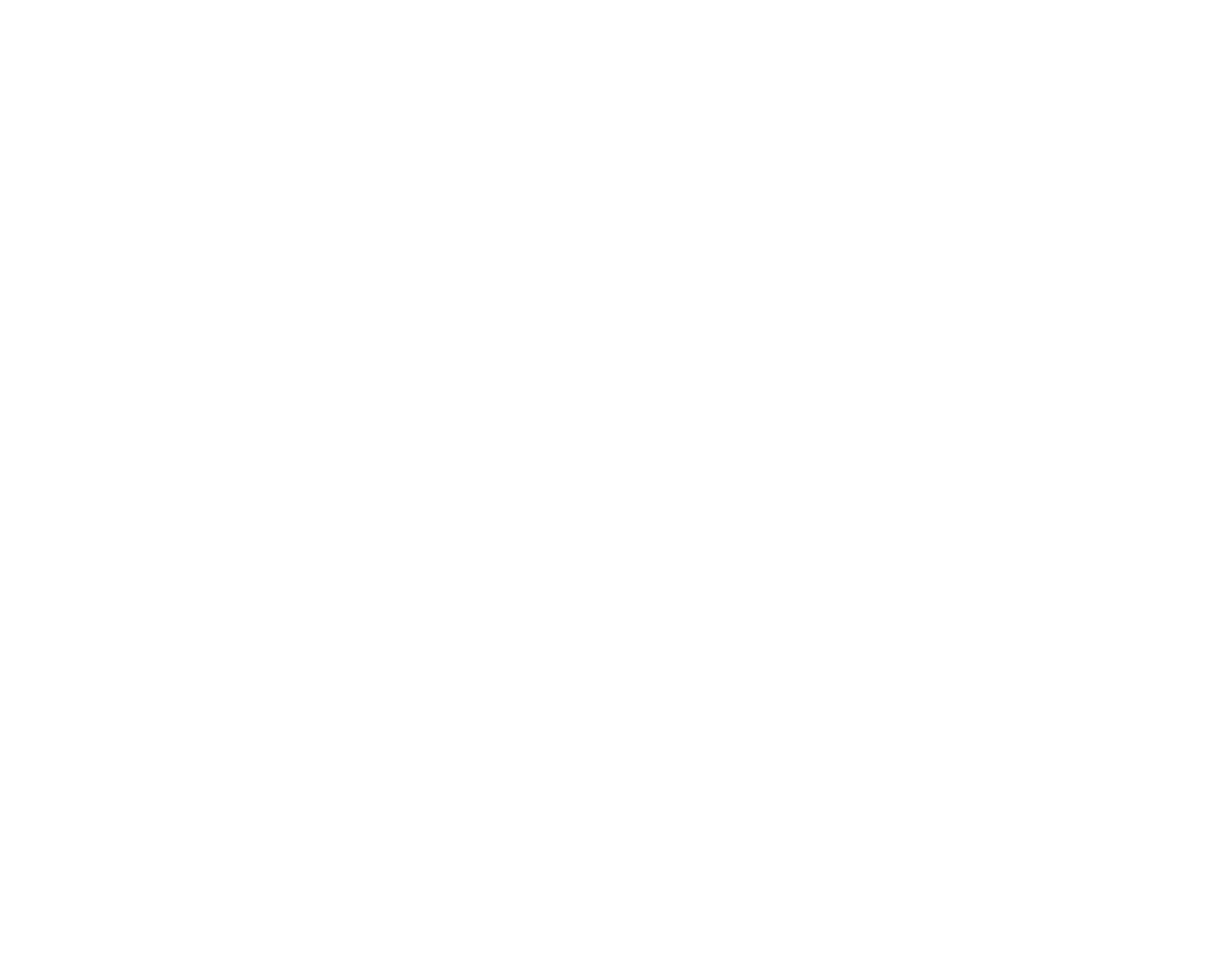
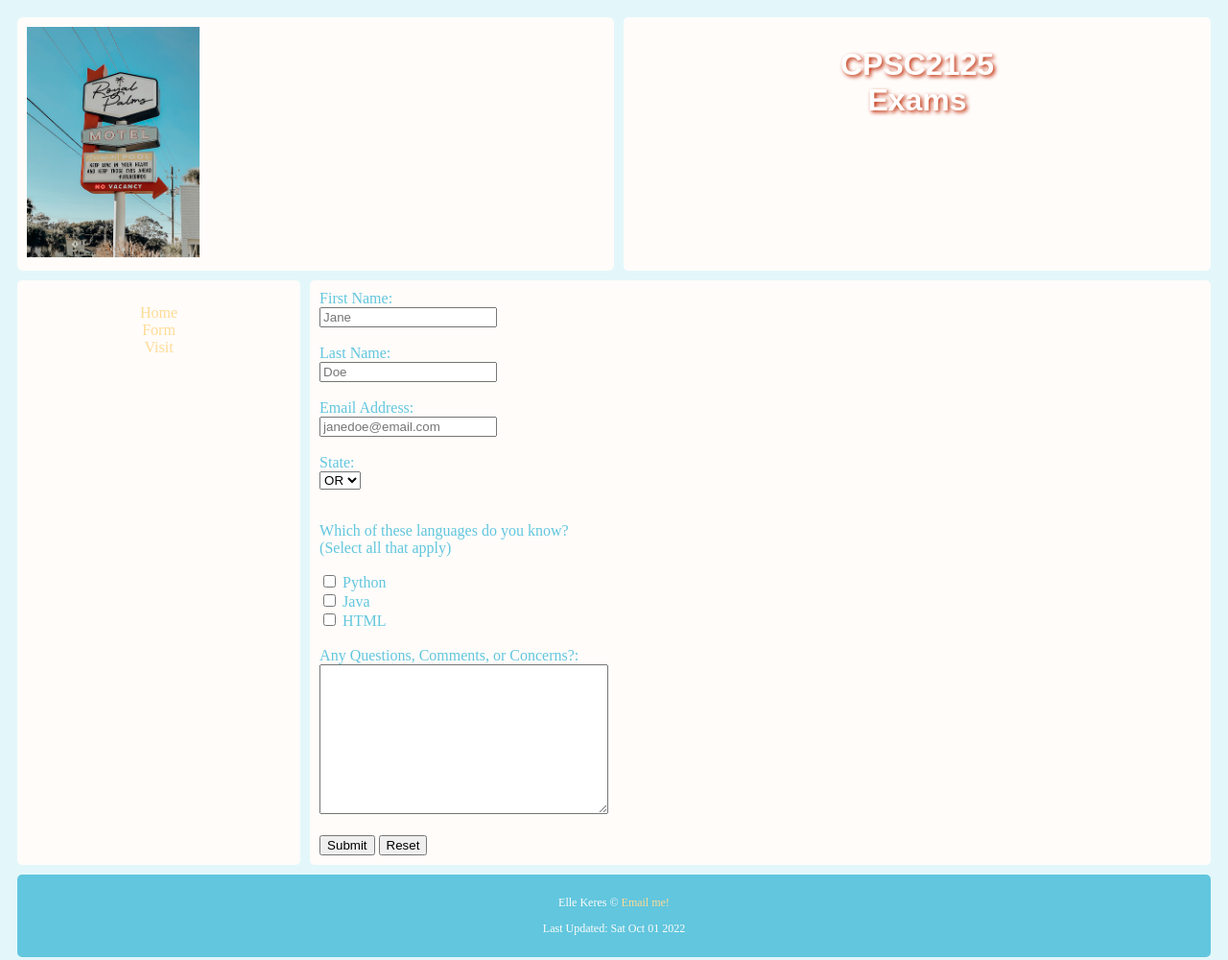
Before and after one commit to ellekeres/Exam, a plain HTML site: page page2.html in a window 1280 px wide. Shown: the whole page at 96% size. Before the commit the page ends 800 px from the top, so only its background shows below. Drawn offline with Linux system fonts and the light colour scheme.

Commit message:
page 2 edits

```diff
--- a/page2.html
+++ b/page2.html
@@ -0,0 +1,82 @@
+<!DOCTYPE html>
+<html>
+
+<head>
+  <title>Exam</title>
+  <link href="style.css" rel="stylesheet" type="text/css" />
+</head>
+
+<body>
+
+  <div class="grid-container">
+
+    <header class="header">
+       <h1>CPSC2125<br> Exams</h1>
+    </header>
+
+    <header class="header2">
+      <img src="images/motel.JPG" width="180">
+    </header>
+
+    <nav>
+    <a href="index.html">Home</a><br>
+    <a href="page2.html">Form</a><br>
+    <a href="https://visittybee.com">Visit</a>
+    </nav>
+
+    <main>
+      <form action="https://webdevbasics.net/scripts/yoga.php" method="post" id=yform>
+
+        <label for="first">First Name:</label>
+        <br>
+        <input type="text" id="first" name="first" placeholder="Jane" required>
+        <br><br>
+
+        <label for="last">Last Name:</label>
+        <br>
+        <input type="text" id="last" name="last" placeholder="Doe" required>
+        <br><br>
+
+        <label for="email">Email Address:</label>
+        <br>
+        <input type="email" id="email" name="email" placeholder="janedoe@email.com" required>
+        <br><br>
+
+        <label for="state">State:</label>
+        <br>
+        <select id="state" name="state">
+          <option value="OR">OR</option>
+          <option value="WA">WA</option>
+          <option value="CA">CA</option>
+        </select>
+          <br><br>
+
+        <p>Which of these languages do you know? <br> (Select all that apply)</p>
+        <input type="checkbox" id="option1" name="option1" value="Python">
+  <label for="option1">Python</label>
+        <br>
+  <input type="checkbox" id="option2" name="option2" value="Java">
+  <label for="option2">Java</label>
+        <br>
+  <input type="checkbox" id="option3" name="option3" value="HTML">
+  <label for="vehicle3">HTML</label>
+        <br><br>
+
+  <label for="comments">Any Questions, Comments, or Concerns?:</label>
+        <br>
+<textarea name="message" rows="10" cols="35"></textarea>
+        <br><br>
+
+        <input type="submit" value="Submit">
+  <input type="reset">
+      </form>
+    </main>
+
+    <footer>
+      <p>Elle Keres &copy; <a href="mailto:keres_cassidy@columbusstate.edu">Email me!</a></p>
+      <p id="lastupdated"></p>
+    </footer>
+
+      <script src="script.js"></script>
+     </body>
+</html>
--- a/style.css
+++ b/style.css
@@ -4,15 +4,19 @@ html, body {
 
 .header2 {
   grid-area: header2;
+  background-color: #fffcfa;
+  padding: 10px;
+  border-radius: 6px;
+  object-fit: fill;
 }
 
-header {
+.header {
   grid-area: header;
   background-color: #fffcfa;
   text-align: center;
   font-family: Arial, Helvetica, sans-serif;
-  color: #ffdb94;
-  text-shadow: 1px 1px 2px #000000;
+  color: white;
+  text-shadow: 2px 2px 4px #bf2600;
   padding: 10px;
   border-radius: 5px;
 }
@@ -30,7 +34,7 @@ main {
   padding: 10px;
   text-align: center;
   background-color: #fffcfa;
-  color: #bf2600;
+  color: #61c6de;
   border-radius: 5px;
 }
 
@@ -42,6 +46,10 @@ footer {
   font-size: 75%;
   color: #fffcfa;
   border-radius: 5px;
+}
+
+#yform {
+  text-align: left;
 }
 
 a:link {
```
Also changed, not shown: index.html (+12 -5 lines).
